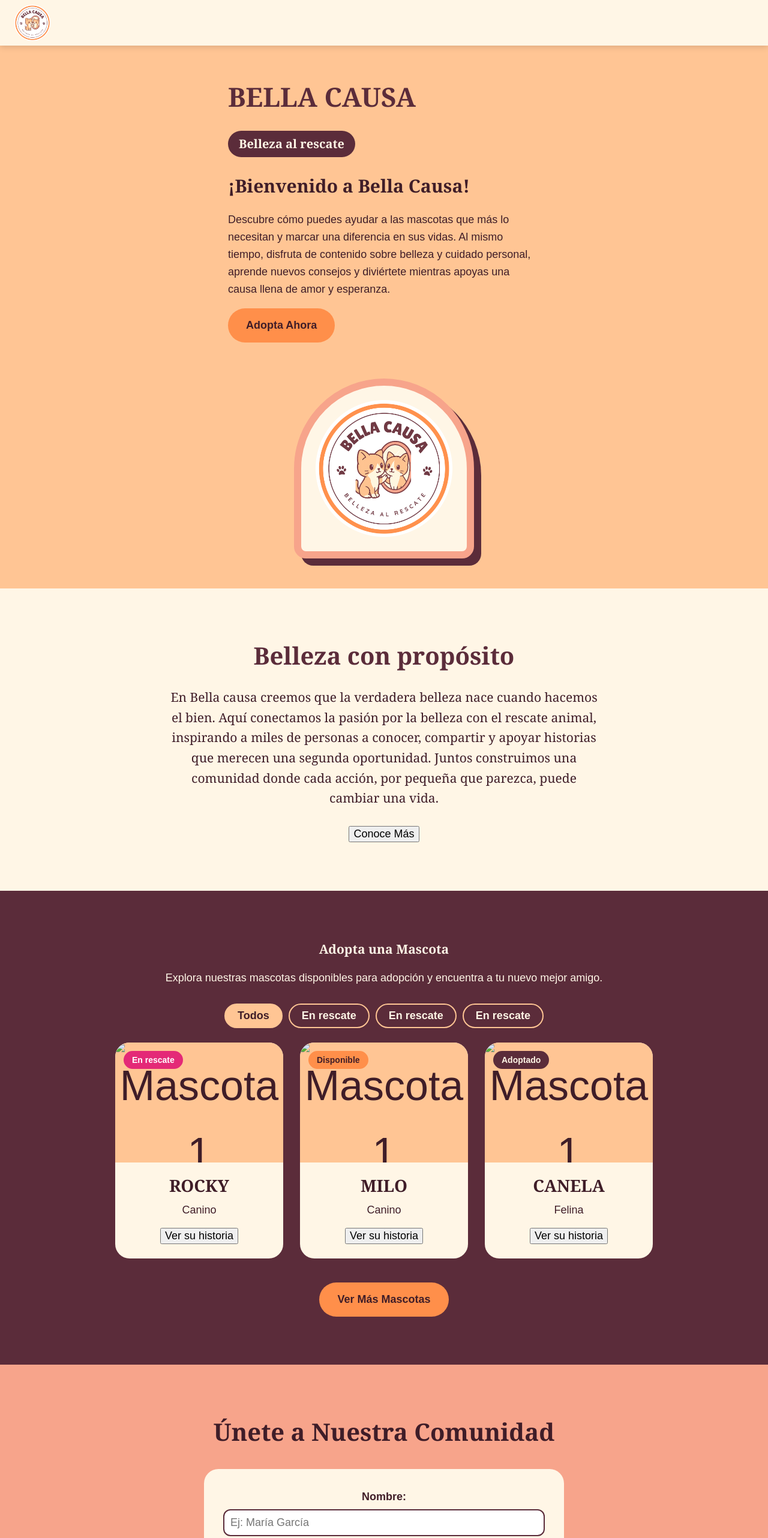
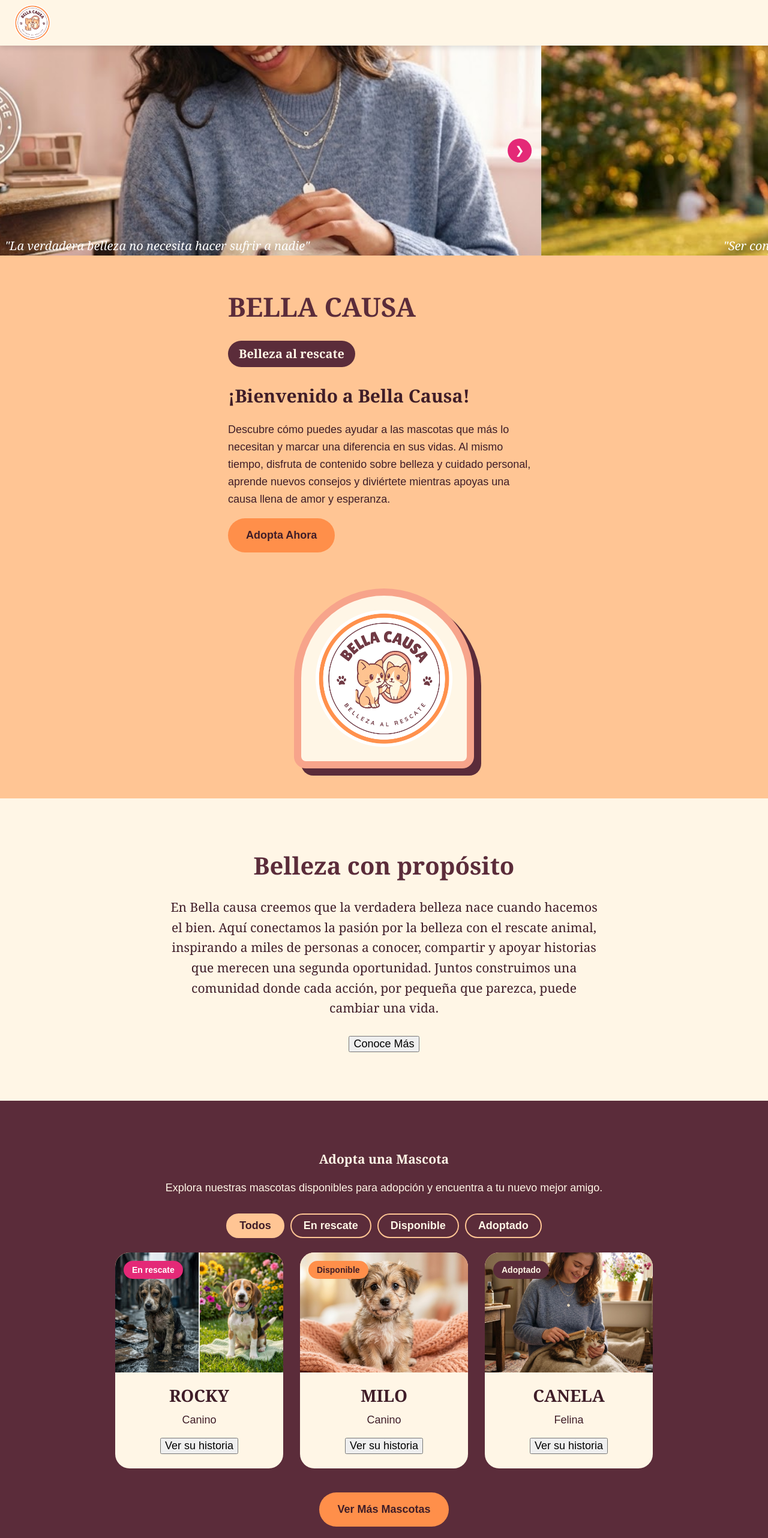
Before and after one commit to DannaValentinaPrada/REPO-PROYECTO, a plain HTML site: page html/index.html in a window 1280 px wide. Shown: the top 2564 px of the page at 60% size. Drawn offline with Linux system fonts and the light colour scheme; files whose address does not match are found by name.

Commit message:
CAMBIOS J,C,H

```diff
--- a/html/css/styles.css
+++ b/html/css/styles.css
@@ -276,6 +276,16 @@ button {
     text-align: left;
 }
 
+.caso {
+    transition: transform 0.3s ease, box-shadow 0.3s ease;
+}
+
+.caso:hover {
+    transform:translateY(-10px);
+    box-shadow: 0 12px 20px rgba(0, 0, 0, 0.25);
+}
+
+
 .oculto {
     display: none;
 }
@@ -396,3 +406,74 @@ textarea {
 .hero h1 {
     font-size: 44px;
 }
+
+.carrusel {
+    width: 100%;
+}
+
+.carrusel-contenedor {
+    position:relative;
+    width: 100%;
+    height: 350px;
+    overflow: hidden;
+}
+
+.carrusel-pista {
+    display: flex;
+    height: 100%;
+    transition: transform 0.5s ease;
+}
+
+.slide {
+    position: relative;
+    min-width: 100%;
+    height: 100%;
+}
+
+.slide img {
+    width: 100%;
+    height: 100%;
+    object-fit: cover;
+    display: block;
+}
+
+.slide p {
+    position: absolute;
+    bottom: 0;
+    left: 0;
+    right: 0;
+    margin: 0;
+    padding: 20px, 30px;
+    background: linear-gradient( to top, rgba (0, 0, 0, 0.65), transparent);
+    color: var(--blanco);
+    font-family: Georgia, serif;
+    font-style:italic;
+    font-size: 20px;
+    text-align: center;
+}
+
+.carrusel-boton  {
+    position: absolute;
+    top: 50%;
+    transform: translateY(-50%);
+    background-color: var(--rosa);
+    color: var(--blanco);
+    border: none;
+    width: 40px;
+    height: 40px;
+    border-radius: 50%;
+    font-size: 18px;
+    z-index: 2;
+}
+
+.carrusel-boton.izquierda {
+    left: 16px;
+}
+
+.carrusel-boton.derecha {
+    right: 16px;
+}
+
+.carrusel-boton:hover {
+    background-color: var(--ciruela);
+}
--- a/html/index.html
+++ b/html/index.html
@@ -26,6 +26,49 @@
             </ul>
         </nav>
     </header>
+
+    <section class="carrusel">
+        <div class="carrusel-contenedor">
+            <div class="carrusel-pista" id="carrusel-pista">
+
+            <div class="slide">
+                <img src="assets/CONEJO_BLANCO.jpg" alt="Belleza consciente">
+                <p>"La verdadera belleza no necesita hacer sufrir a nadie"</p>
+            </div>
+
+            <div class="slide">
+                <img src="./assets/PERRO_RESCATADO.jpg" alt="Belleza consciente">
+                <p>"Ser conscientes de nuestros actos es la base de una belleza responsable"</p>
+            </div>
+
+            <div class="slide">
+                <img src="./assets/PROTESTA_PACIFICA.jpg" alt="Belleza consciente">
+                <p>"Elegir productos cruelty-free también es un acto de amor hacia los animales"</p>
+            </div>
+
+            <div class="slide">
+                <img src="./assets/MANOS_AYUDA.jpg" alt="Belleza consciente">
+                <p>"La belleza no es solo apariencia, sino también compasión y respeto por la vida"</p>
+            </div>
+
+            <div class="slide">
+                <img src="./assets/VOLUNTARIOS_RESCATANDO.jpg" alt="Belleza consciente">
+                <p>"La verdadera belleza se encuentra escondida en las manos que ayudan a rescatar"</p>
+            </div>
+
+            <div class="slide">
+                <img src="./assets/ANTES_DESPUES.jpg" alt="Belleza consciente">
+                <p>"Al rescatar un animal no solo cambias su vida, sin querer también cambias la tuya"</p>
+            </div>
+
+        <div>
+
+                <button id="btn-anterior" class="carrusel-boton izquierda">&#10094;</button>
+                <button id="btn-siguiente" class="carrusel-boton derecha">&#10095;</button>
+
+
+        </div>
+    </section>
 
     <main>
 
@@ -66,8 +109,8 @@
             <div class="filtros">
                 <button class="filtro activo" data-filtro="todos">Todos</button>
                 <button class="filtro" data-filtro="rescate">En rescate</button>
-                <button class="filtro" data-filtro="disponibles">En rescate</button>
-                <button class="filtro" data-filtro="adoptado">En rescate</button>
+                <button class="filtro" data-filtro="disponibles">Disponible</button>
+                <button class="filtro" data-filtro="adoptado">Adoptado</button>
             </div>
 
             <p id="conteo"></p>
@@ -76,7 +119,7 @@
 
                 <article class="caso" data-estado="rescate">
                     <div class="foto">
-                        <img src="./assets/mascota1.jpg" alt="Mascota 1">
+                        <img src="./assets/ROCKY.jpg" alt="ROCKY">
                         <span class="etiqueta rescate">En rescate</span>
                     </div>
                     <h3>ROCKY</h3>
@@ -88,7 +131,7 @@
 
                 <article class="caso" data-estado="disponible">
                     <div class="foto">
-                        <img src="./assets/mascota1.jpg" alt="Mascota 1">
+                        <img src="./assets/MILO.jpg" alt="MILO">
                         <span class="etiqueta disponible">Disponible</span>
                     </div>
                     <h3>MILO</h3>
@@ -100,7 +143,7 @@
 
                 <article class="caso" data-estado="adoptado">
                     <div class="foto">
-                        <img src="./assets/mascota1.jpg" alt="Mascota 1">
+                        <img src="./assets/CANELA.jpg" alt="CANELA">
                         <span class="etiqueta adoptado">Adoptado</span>
                     </div>
                     <h3>CANELA</h3>
--- a/main.js
+++ b/html/js/main.js
@@ -40,3 +40,39 @@ botonesFiltro.forEach(function (boton) {
     });
 
 });
+
+const pista = document.getElementById("carrusel-pista");
+const botonAnterior = document.getElementById("btn-anterior");
+const botonSiguiente = document.getElementById("btn-siguiente");
+
+const totalSlides = document.querySelectorAll(".slide").length;
+let indiceActual = 0;
+
+ function mostrarSlide() {
+    const porcentaje = indiceActual * -100;
+    pista.style.transform = "translateX(" + porcentaje + "%)";
+}
+
+botonSiguiente.addEventListener("click", function () {
+    indiceActual = indiceActual + 1;
+
+    if (indiceActual >= totalSlides) {
+        indiceActual = 0;
+    }
+    mostrarSlide();
+});
+
+botonAnterior.addEventListener("click", function () {
+    indiceActual = indiceActual - 1;
+
+    if (indiceActual < 0) {
+        indiceActual = totalSlides - 1;
+    }
+
+    mostrarSlide();
+});
+
+
+setInterval(function () {
+    botonSiguiente.click();
+}, 5000);
```
